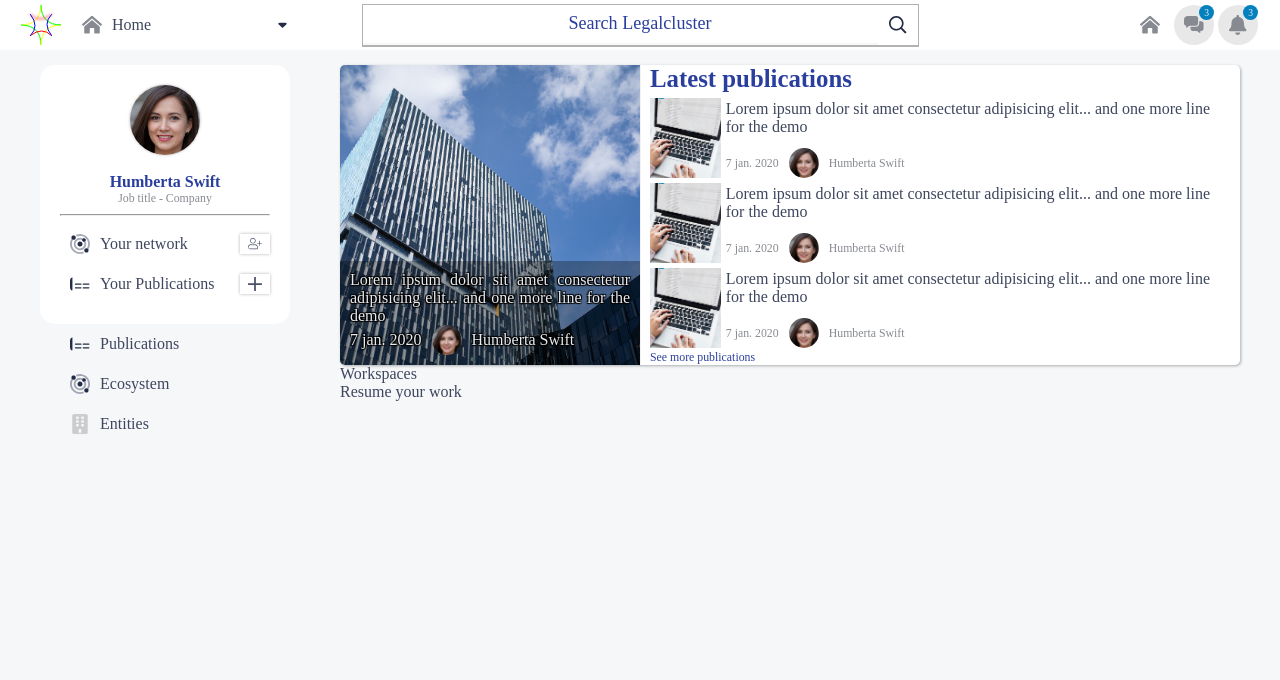
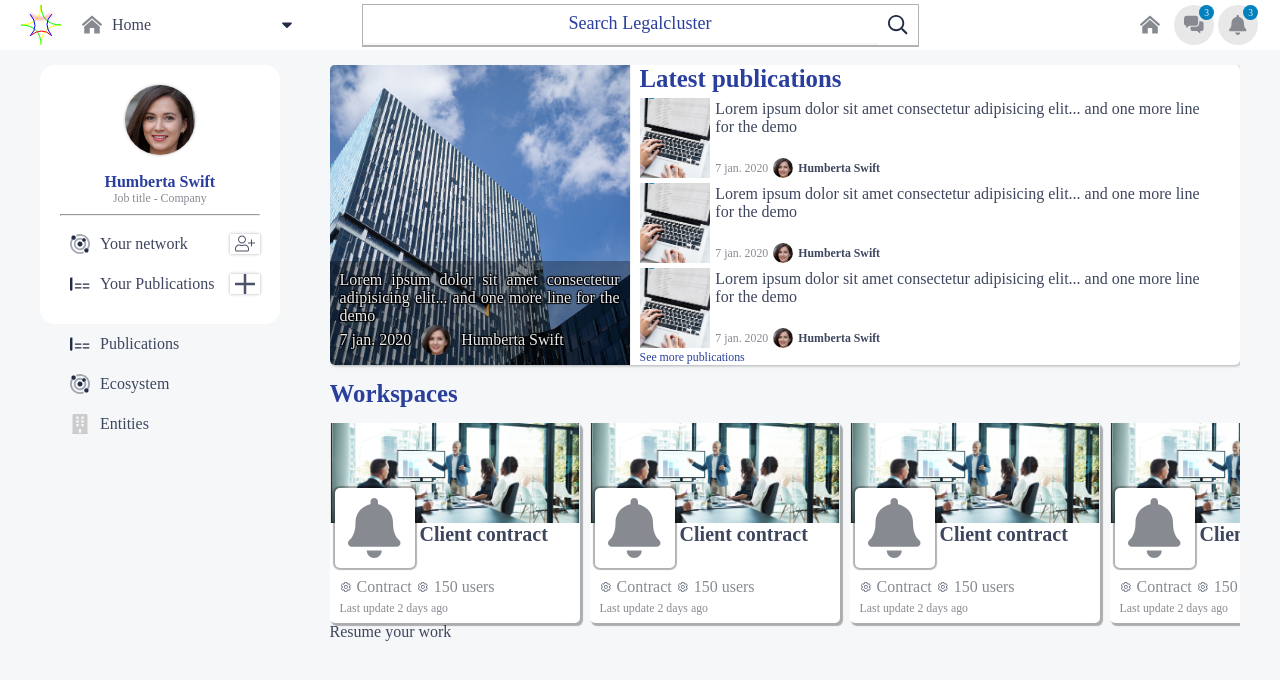
Before and after one commit to JamJestJam/React, a React (Create React App) app: page / in a window 1280 px wide. Shown: the top 680 px of the page. Built offline with nearby package versions, Linux system fonts and the light colour scheme.

Commit message:
Dodanie podstawowego widoku dla WorkSpaca

```diff
--- a/src/Components/BaseView/css.ts
+++ b/src/Components/BaseView/css.ts
@@ -10,4 +10,6 @@ export const PageContentS = styled.div`
 
 export const PageFillS = styled.div`
     flex: 20 1 auto;
+    overflow: hidden;
+    width: 950px;
 `;
--- a/src/Components/Common/DropDown/index.tsx
+++ b/src/Components/Common/DropDown/index.tsx
@@ -61,7 +61,7 @@ const DropDown: FC<IDropDown> = (props) => {
                             <BoxIcon
                                 // Expanded={State.Expanded}
                                 IconType={IconType.arrow_down}
-                                IconSize={IconSize.Small}
+                                IconSize={IconSize.Mini}
                                 Alt="Icon"
                             />
                         </RoundS>
--- a/src/Components/Common/Icon/IconSize.ts
+++ b/src/Components/Common/Icon/IconSize.ts
@@ -1,4 +1,5 @@
 export enum IconSize {
+    Mini = "10px",
     Small = "20px",
     Medium = "40px",
     Large = "60px",
--- a/src/Components/Common/Icon/css.ts
+++ b/src/Components/Common/Icon/css.ts
@@ -4,8 +4,8 @@ import IIconStyle from "./IIconStyle";
 
 const IconS = styled.img<IIconStyle>`
     border: 1px ${(props) => (props.Border ? Colors.Shadow : "transparent")} solid;
-    max-height: ${(props) => props.Size};
-    max-width: ${(props) => props.Size};
+    height: ${(props) => props.Size};
+    width: ${(props) => props.Size};
     border-radius: 5px;
 `;
 
--- a/src/Components/Common/Image/Boxing/css.ts
+++ b/src/Components/Common/Image/Boxing/css.ts
@@ -8,8 +8,8 @@ const BoxImageS = styled.div<IBoxImageStyle>`
     box-shadow: 0 0 3px
         ${(props) => (props.Shadow ? Colors.Shadow : "transparent")};
     border-radius: ${(props) => (props.Rounded ? "100%" : "0")};
-    height: ${(props) => props.Width + "px"};
-    width: ${(props) => props.Height + "px"};
+    height: ${(props) => props.Height + "px"};
+    width: ${(props) => props.Width + "px"};
     justify-content: center;
     align-items: center;
     position: relative;
--- a/src/Components/HomePage/Publications/Publication/index.tsx
+++ b/src/Components/HomePage/Publications/Publication/index.tsx
@@ -1,6 +1,6 @@
 import React, { FC } from "react";
 import BoxImage from "../../../Common/Image/Boxing";
-import { ContentS, PubDataS, PublicationS, PublicationTextS } from "./css";
+import { ContentS, NameS, PubDataS, PublicationS, PublicationTextS } from "./css";
 
 const Publication: FC = () => {
     return (
@@ -22,12 +22,12 @@ const Publication: FC = () => {
                     <BoxImage
                         ImageName="./Image/Face.jpg"
                         Alt=""
-                        MaxWidth={30}
-                        MaxHeight={30}
+                        MaxWidth={20}
+                        MaxHeight={20}
                         Rounded={true}
-                        Margin="10px"
+                        Margin="5px"
                     />
-                    <div>Humberta Swift</div>
+                    <NameS>Humberta Swift</NameS>
                 </PubDataS>
             </PublicationS>
         </ContentS>
--- a/src/Components/HomePage/Publications/css.ts
+++ b/src/Components/HomePage/Publications/css.ts
@@ -27,9 +27,9 @@ export const RightS = styled.div`
 
 export const TitleS = styled.div`
     flex: 1;
+    height: fit-content;
     color: ${Colors.BlueFont};
     font-size: ${FontSize[24]};
-    height: fit-content;
     font-weight: bolder;
 `;
 
--- /dev/null
+++ b/src/Components/HomePage/Workspaces/Element/css.ts
@@ -0,0 +1,64 @@
+import { FontSize } from './../../../../StyledHelpers/Fonts';
+import { Colors } from "./../../../../StyledHelpers/Colors";
+import styled from "styled-components";
+
+export const ElementS = styled.div`
+    height: 200px;
+    width: 250px;
+    border-radius: 5px;
+    position: relative;
+    background-color: ${Colors.Bg1};
+    box-shadow: 2px 2px 1px 1px ${Colors.Shadow};
+    margin-right: 10px;
+`;
+
+export const ImageS = styled.div`
+    width: 250px;
+    height: 100px;
+`;
+
+export const ContentS = styled.div`
+    width: 250px;
+    height: 100px;
+`;
+
+export const InfoS = styled.div`
+    display: flex;
+    align-items: center;
+    color: ${Colors.GrayFont};
+
+    img{
+        margin: 0 5px;
+    }
+`;
+
+export const TopS = styled.div`
+    display: flex;
+    font-weight: bold;
+    font-size: ${FontSize[20]};
+`;
+
+export const IconBox = styled.div`
+    width: 80px;
+    height: 80px;
+    border-radius: 5px;
+    display: flex;
+    justify-content: center;
+    align-items: center;
+    margin: 5px;
+    transform: translateY(-40px);
+    background-color: ${Colors.Bg1};
+    box-shadow: 0 0 1px 2px ${Colors.Shadow};
+`;
+
+export const TransformS = styled.div`
+    transform: translateY(-40px);
+    padding: 5px;
+`;
+
+export const LastS = styled.div`
+    margin-top: 5px;
+    margin-left: 5px;
+    color: ${Colors.GrayFont};
+    font-size: ${FontSize[12]};
+`;
--- /dev/null
+++ b/src/Components/HomePage/Workspaces/Element/index.tsx
@@ -0,0 +1,54 @@
+import React, { FC } from "react";
+import { Colors } from "../../../../StyledHelpers/Colors";
+import Icon from "../../../Common/Icon";
+import { IconSize } from "../../../Common/Icon/IconSize";
+import { IconType } from "../../../Common/Icon/IconType";
+import BoxImage from "../../../Common/Image/Boxing";
+import { ImageS, ElementS, ContentS, InfoS, IconBox, TransformS, LastS, TopS} from "./css";
+
+const WorkspacesEl: FC = () => {
+    return (
+        <ElementS>
+            <ImageS>
+                <BoxImage
+                    ImageName="./Image/Sample3.jpg"
+                    Alt=""
+                    Background={Colors.Bg3}
+                    MaxHeight={100}
+                    MaxWidth={250}
+                />
+            </ImageS>
+            <ContentS>
+                <TopS>
+                    <IconBox>
+                        <Icon IconSize={IconSize.Large} IconType={IconType.bell} Alt=""/>
+                    </IconBox>
+                    Client contract
+                </TopS>
+                <TransformS>
+                    <InfoS>
+                        <InfoS>
+                            <Icon
+                                IconSize={IconSize.Mini}
+                                IconType={IconType.cog}
+                                Alt=""
+                            />
+                            Contract
+                        </InfoS>
+                        <InfoS>
+                            <Icon
+                                IconSize={IconSize.Mini}
+                                IconType={IconType.cog}
+                                Alt=""
+                            />
+                            150 users
+                        </InfoS>
+                    </InfoS>
+                    <LastS>Last update 2 days ago</LastS>
+                </TransformS>
+            </ContentS>
+        </ElementS>
+    );
+};
+
+export default WorkspacesEl;
--- /dev/null
+++ b/src/Components/HomePage/Workspaces/css.ts
@@ -0,0 +1,14 @@
+import styled from "styled-components";
+import { Colors } from "../../../StyledHelpers/Colors";
+import { FontSize } from "../../../StyledHelpers/Fonts";
+
+export const ElementsS = styled.div`
+    display: flex;
+`;
+
+export const TitleS = styled.div`
+    color: ${Colors.BlueFont};
+    font-size: ${FontSize[24]};
+    font-weight: bolder;
+    margin: 15px 0;
+`;
--- a/src/Components/HomePage/Workspaces/index.tsx
+++ b/src/Components/HomePage/Workspaces/index.tsx
@@ -1,7 +1,28 @@
 import React, { FC } from "react";
+import { ElementsS, TitleS } from "./css";
+import WorkspacesEl from "./Element";
 
 const Workspaces: FC = () => {
-    return <div>Workspaces</div>;
+    return (
+        <div>
+            <TitleS>Workspaces</TitleS>
+            <ElementsS>
+                <WorkspacesEl />
+                <WorkspacesEl />
+                <WorkspacesEl />
+                <WorkspacesEl />
+                <WorkspacesEl />
+                <WorkspacesEl />
+                <WorkspacesEl />
+                <WorkspacesEl />
+                <WorkspacesEl />
+                <WorkspacesEl />
+                <WorkspacesEl />
+                <WorkspacesEl />
+                <WorkspacesEl />
+            </ElementsS>
+        </div>
+    );
 };
 
 export default Workspaces;
--- a/src/Components/LeftMenu/Button/css.ts
+++ b/src/Components/LeftMenu/Button/css.ts
@@ -1,5 +1,4 @@
 import styled from "styled-components";
-import { Colors } from "../../../StyledHelpers/Colors";
 import { IconSize } from "../../Common/Icon/IconSize";
 
 
```
Also changed, not shown: public/Image/Sample3.jpg (added).
